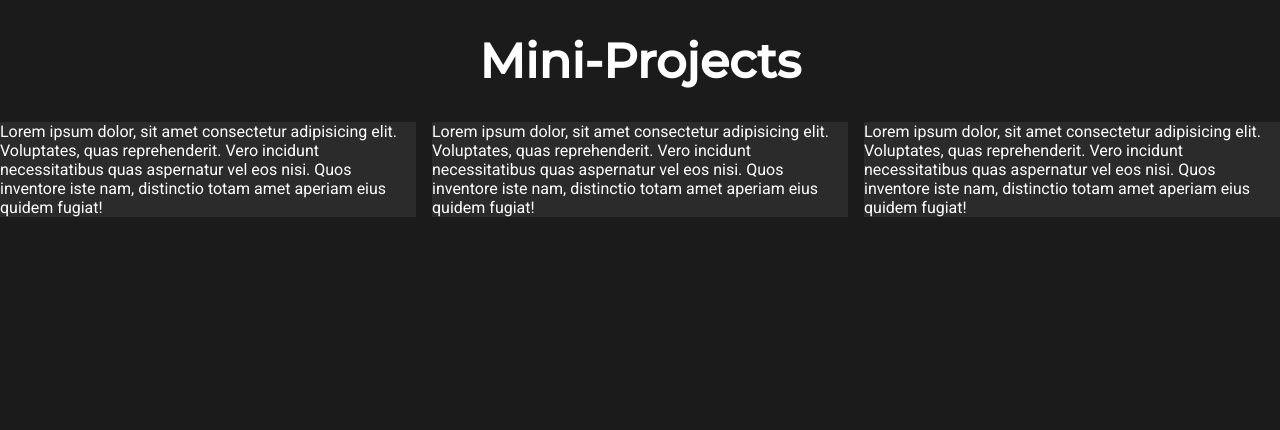
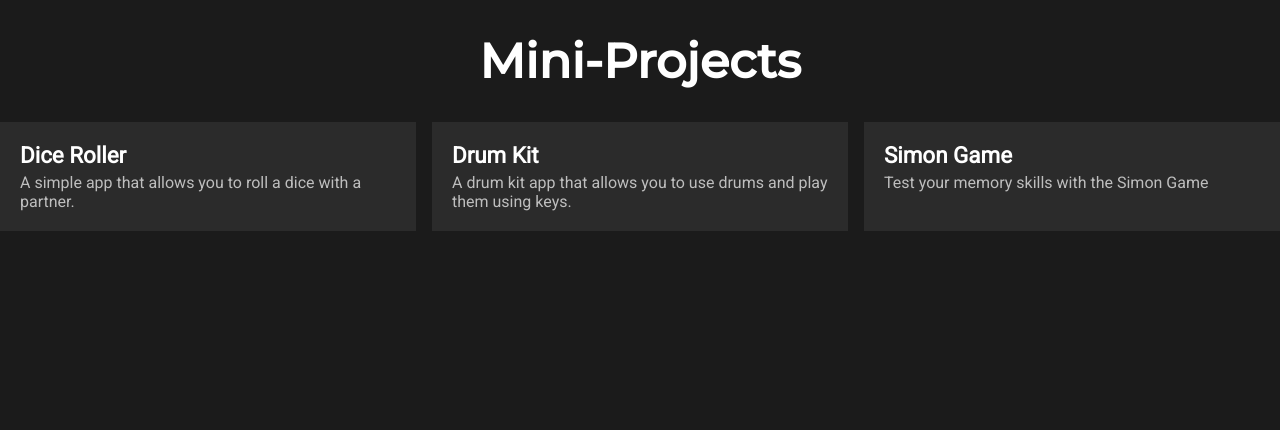
Before and after one commit to labadcloyd/Mini-Projects, a Node server app: page / in a window 1280 px wide. Shown: the top 430 px of the page. Run offline with Node 20, Linux system fonts and the light colour scheme.

Commit message:
added more styling

```diff
--- a/public/main-style.css
+++ b/public/main-style.css
@@ -25,7 +25,7 @@ body{
 .main-container{
     width: 100%;
     display: grid;
-    grid-template-columns: repeat(3, 1fr);
+    grid-template-columns: repeat(auto-fit, minmax(300px, 1fr));
     gap: 1rem;
 }
 .content-container{
@@ -35,3 +35,14 @@ body{
     width: 100%;
     background-color: #2b2b2b;
 }
+.description{
+    padding: 20px
+}
+.description-title{
+    font-size: 1.4rem;
+    padding-bottom: 5px;
+    font-weight: bold;
+}
+.description-content{
+    color: #bebebe;
+}
--- a/views/index.ejs
+++ b/views/index.ejs
@@ -2,25 +2,40 @@
     <div class="wrapper">
         <h1 class="title">Mini-Projects</h1>
         <div class="main-container">
-            <a class="content-container" href="#">
+            <a class="content-container" href="/projects/dice-roller">
                 <div class="pic-thumbnail">
                 </div>
                 <div class="description">
-                    Lorem ipsum dolor, sit amet consectetur adipisicing elit. Voluptates, quas reprehenderit. Vero incidunt necessitatibus quas aspernatur vel eos nisi. Quos inventore iste nam, distinctio totam amet aperiam eius quidem fugiat!
+                    <div class="description-title">
+                        Dice Roller
+                    </div>
+                    <div class="description-content">
+                        A simple app that allows you to roll a dice with a partner.
+                    </div>
                 </div>
             </a>
-            <a class="content-container" href="#">
+            <a class="content-container" href="/projects/drum-kit">
                 <div class="pic-thumbnail">
                 </div>
                 <div class="description">
-                    Lorem ipsum dolor, sit amet consectetur adipisicing elit. Voluptates, quas reprehenderit. Vero incidunt necessitatibus quas aspernatur vel eos nisi. Quos inventore iste nam, distinctio totam amet aperiam eius quidem fugiat!
+                    <div class="description-title">
+                        Drum Kit
+                    </div>
+                    <div class="description-content">
+                        A drum kit app that allows you to use drums and play them using keys.
+                    </div>
                 </div>
             </a>
-            <a class="content-container" href="#">
+            <a class="content-container" href="/projects/simon-game">
                 <div class="pic-thumbnail">
                 </div>
                 <div class="description">
-                    Lorem ipsum dolor, sit amet consectetur adipisicing elit. Voluptates, quas reprehenderit. Vero incidunt necessitatibus quas aspernatur vel eos nisi. Quos inventore iste nam, distinctio totam amet aperiam eius quidem fugiat!
+                    <div class="description-title">
+                        Simon Game
+                    </div>
+                    <div class="description-content">
+                        Test your memory skills with the Simon Game
+                    </div>
                 </div>
             </a>
         </div>
```
